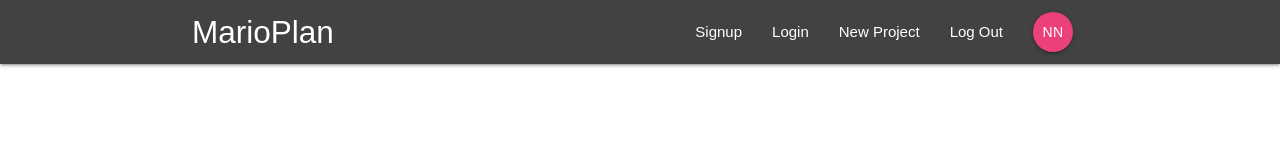
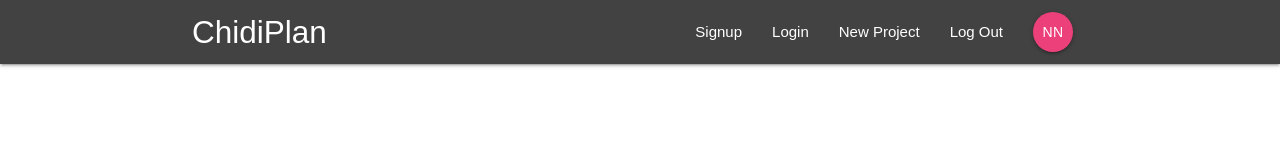
Before and after one commit to chidiebereojingwa/Planner, a React (Create React App) app: page / in a window 1280 px wide. Shown: the top 160 px of the page. Built offline with nearby package versions, Linux system fonts and the light colour scheme.

Commit message:
changed logo

```diff
--- a/src/components/layout/Navbar.js
+++ b/src/components/layout/Navbar.js
@@ -7,7 +7,7 @@
   return (
     <nav className="nav-wrapper grey darken-3">
       <div className="container">
-        <Link to='/' className="brand-logo">MarioPlan</Link>
+        <Link to='/' className="brand-logo">ChidiPlan</Link>
         <SignedInLinks />
         <SignedOutLinks />
       </div>
```
